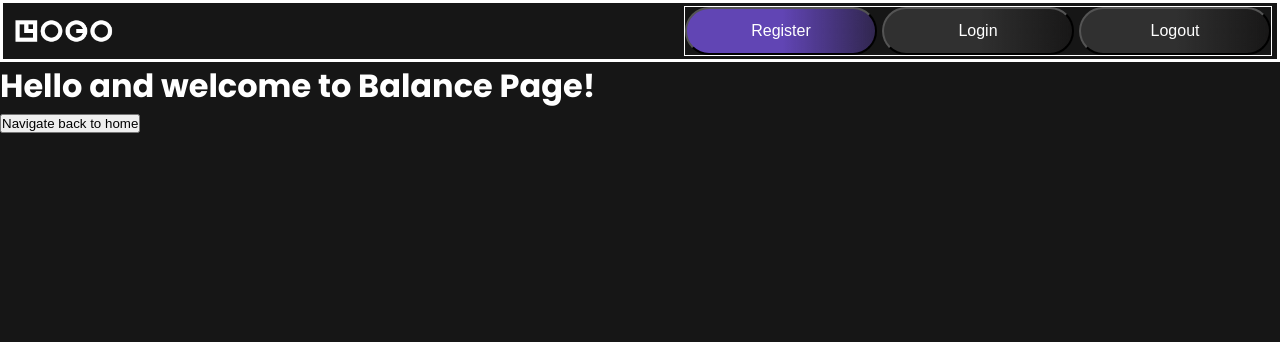
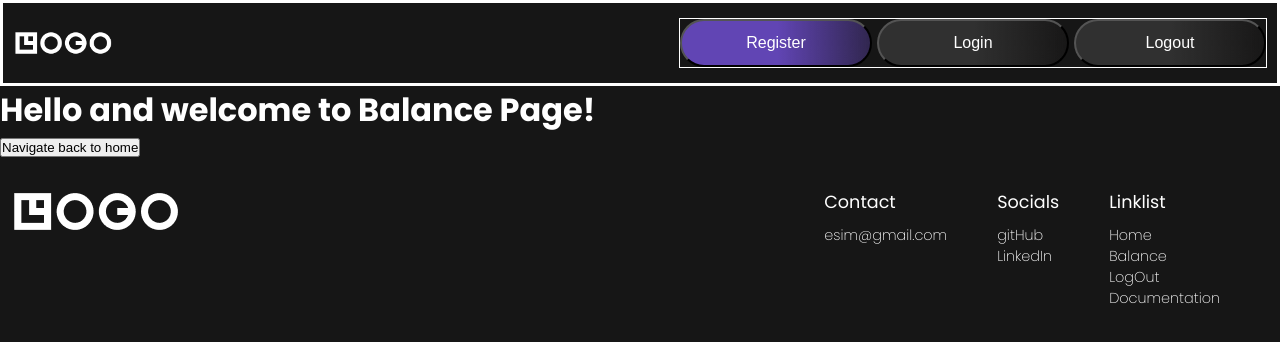
Before and after one commit to PaivarintaEmilia/fullStackOwnMainProject, a React (Vite) app: page /logout in a window 1280 px wide. Shown: the top 342 px of the page. Built offline with nearby package versions, Linux system fonts and the light colour scheme.

Commit message:
Create Footer.tsx and add stling to the component.

```diff
--- a/src/App.tsx
+++ b/src/App.tsx
@@ -4,6 +4,7 @@ import Home from './pages/Home';
 import { BrowserRouter as Router, Routes, Route } from 'react-router-dom'; // Importoidaan reitityskomponentit
 import Balance from './pages/Balance';
 import Header from "./components/Header/Header";
+import Footer from "./components/Footer/Footer";
 import Authentication from "./pages/Authentication";
 
 
@@ -20,6 +21,7 @@ const App: React.FC = () => {
           <Route path="/register" element={<Authentication />} />
           <Route path="/logout" element={<Balance navigateToRoute='/'/>} />  { /* etstaukseen */}
         </Routes>
+        <Footer />
       </Router>
 
     </>
--- /dev/null
+++ b/src/components/Footer/Footer.module.css
@@ -0,0 +1,36 @@
+.FooterContainer {
+    padding: 30px 10px;
+    display: flex;
+    flex-direction: row;
+    justify-content: space-between;
+    align-items: start;
+}
+
+.logoFooter {
+
+}
+
+.navigationContainer {
+    display: flex;
+    flex-direction: row;
+    gap: 50px;
+    padding-right: 50px;
+}
+
+.linkContainer {
+
+}
+
+.linkContainer h4 {
+    font-weight: 400;
+    font-size: 1.1rem;
+    margin-bottom: 10px;
+}
+
+.linkContainer a {
+    display: block;
+    text-decoration: none;
+    color: white;
+    font-weight: 200;
+    font-size: 0.9rem;
+}
--- a/src/components/Footer/Footer.tsx
+++ b/src/components/Footer/Footer.tsx
@@ -0,0 +1,52 @@
+import React from "react";
+import Img from "../../common/Img";
+// import ButtonComponent from "../../common/Button";
+// import { useNavigate, useLocation } from 'react-router-dom';
+// Styling
+import styles from "./Footer.module.css"
+
+
+
+
+const Footer: React.FC = () => {
+
+    // const navigate = useNavigate(); // react-router-dom hook navigointiin
+
+
+/*     const navigateLogout = () => {
+        navigate('/logout');
+    }; */
+
+
+
+    return (
+        <div className={styles.FooterContainer}>
+            <Img
+                source="public\photos\Logo.png"
+                alt="LogoIpsum logo for the Project."
+                className={styles.logoFooter}
+                id="nav-container-img-id" // Mieti tarvitaanko tätä oikeastaan ollenkaan.
+            />
+            <div className={styles.navigationContainer}>
+                <div className={styles.linkContainer}>
+                    <h4>Contact</h4>
+                    <a href="#">esim@gmail.com</a>
+                </div>
+                <div className={styles.linkContainer}>
+                    <h4>Socials</h4>
+                    <a href="#">gitHub</a>
+                    <a href="#">LinkedIn</a>
+                </div>
+                <div className={styles.linkContainer}>
+                    <h4>Linklist</h4>
+                    <a href="/">Home</a>
+                    <a href="/balance">Balance</a>
+                    <a href="/logout">LogOut</a>
+                    <a href="#">Documentation</a>
+                </div>
+            </div>
+        </div>
+    );
+}
+
+export default Footer;
--- a/src/components/Header/Header.module.css
+++ b/src/components/Header/Header.module.css
@@ -4,14 +4,12 @@
     flex-direction: row;
     justify-content: space-between;
     align-items: center;
-    padding: 3px 5px;
+    padding: 15px 10px;
 }
 
 
 .logo {
-    padding: 5px;
     width: 8%;
-
 }
 
 .btnContainer {
@@ -20,11 +18,7 @@
     gap: 5px;
 }
 
-/* Test to test out hiding register when in register screen */
 
-.registerBtn {
-    /**/
-}
 
 .loginBtn {
     width: 12rem;
```
Also changed, not shown: 1 other file (tests, documents, lock files or other folders).
